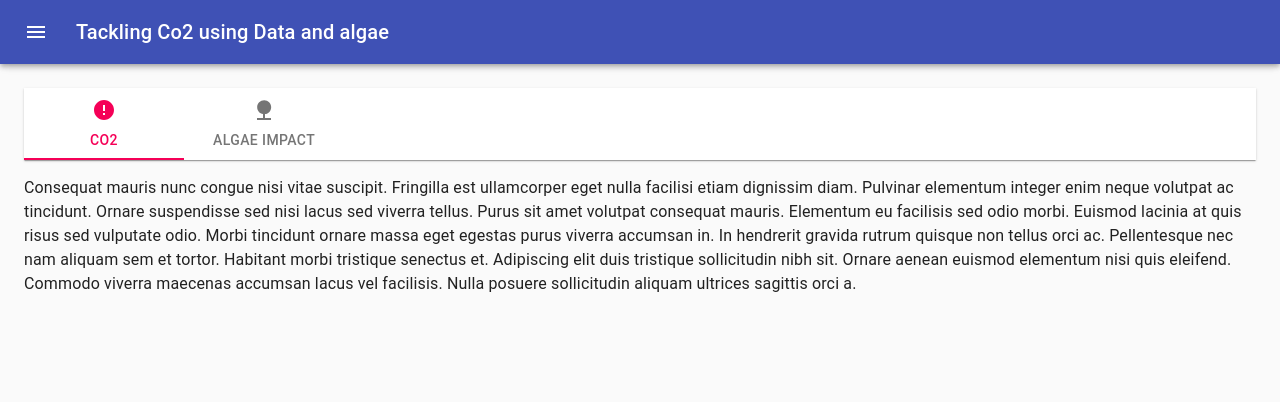
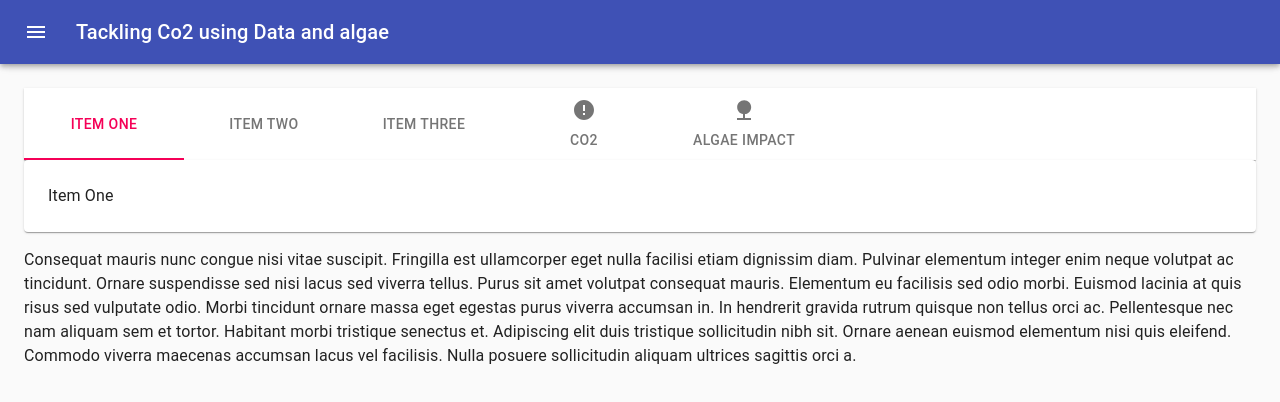
Before and after one commit to Garinmckayl/tacklingco2, a React (Create React App) app: page / in a window 1280 px wide. Shown: the top 402 px of the page. Built offline with nearby package versions, Linux system fonts and the light colour scheme.

Commit message:
tab works

```diff
--- a/package.json
+++ b/package.json
@@ -8,6 +8,7 @@
     "@testing-library/jest-dom": "^5.11.4",
     "@testing-library/react": "^11.1.0",
     "@testing-library/user-event": "^12.1.10",
+    "prop-types": "^15.7.2",
     "react": "^17.0.1",
     "react-dom": "^17.0.1",
     "react-scripts": "4.0.2",
--- a/src/App.js
+++ b/src/App.js
@@ -1,4 +1,5 @@
 import React from 'react';
+import PropTypes from 'prop-types';
 import clsx from 'clsx';
 import { makeStyles, useTheme } from '@material-ui/core/styles';
 import {
@@ -13,6 +14,7 @@ import {
   Paper,
   Tabs,
   Tab,
+  Box,
 } from '@material-ui/core';
 
 import MenuIcon from '@material-ui/icons/Menu';
@@ -82,6 +84,32 @@ const useStyles = makeStyles((theme) => ({
   },
 }));
 
+function TabPanel(props) {
+  const { children, value, index, ...other } = props;
+
+  return (
+    <div
+      role="tabpanel"
+      hidden={value !== index}
+      id={`full-width-tabpanel-${index}`}
+      aria-labelledby={`full-width-tab-${index}`}
+      {...other}
+    >
+      {value === index && (
+        <Box p={3}>
+          <Typography>{children}</Typography>
+        </Box>
+      )}
+    </div>
+  );
+}
+
+TabPanel.propTypes = {
+  children: PropTypes.node,
+  index: PropTypes.any.isRequired,
+  value: PropTypes.any.isRequired,
+};
+
 export default function Home() {
   const classes = useStyles();
   const theme = useTheme();
@@ -100,6 +128,20 @@ export default function Home() {
   const handleDrawerClose = () => {
     setOpen(false);
   };
+
+  const handletabChange = (event, newValue) => {
+    setValue(newValue);
+  };
+
+  const handleChangeIndex = (index) => {
+    setValue(index);
+  };
+  function a11yProps(index) {
+    return {
+      id: `full-width-tab-${index}`,
+      'aria-controls': `full-width-tabpanel-${index}`,
+    };
+  }
 
   return (
     <div className={classes.root}>
@@ -159,18 +201,36 @@ export default function Home() {
         <Paper square className={classes.root}>
           <Tabs
             value={value}
-            onChange={handleChange}
+            onChange={handletabChange}
             variant="fullWidth"
             indicatorColor="secondary"
             textColor="secondary"
             aria-label="icon label tabs example"
             centered
           >
-            <Tab icon={<ErrorIcon />} label="Co2" />
-            <Tab icon={<NatureIcon />} label="Algae impact" />
+            <Tab label="Item One" {...a11yProps(0)} />
+            <Tab label="Item Two" {...a11yProps(1)} />
+            <Tab label="Item Three" {...a11yProps(2)} />
+            <Tab icon={<ErrorIcon />} label="Co2">tab 1</Tab>
+            <Tab icon={<NatureIcon />} label="Algae impact">tab 2</Tab>
             {/* <Tab icon={<PersonPinIcon />} label="NEARBY" /> */}
           </Tabs>
         </Paper>
+        <Paper
+        axis={theme.direction === 'rtl' ? 'x-reverse' : 'x'}
+        index={value}
+        onChangeIndex={handleChangeIndex}
+      >
+        <TabPanel value={value} index={0} dir={theme.direction}>
+          Item One
+        </TabPanel>
+        <TabPanel value={value} index={1} dir={theme.direction}>
+          Item Two
+        </TabPanel>
+        <TabPanel value={value} index={2} dir={theme.direction}>
+          Item Three
+        </TabPanel>
+      </Paper>
         </Typography>
         <Typography paragraph>
           Consequat mauris nunc congue nisi vitae suscipit. Fringilla est ullamcorper eget nulla
```
